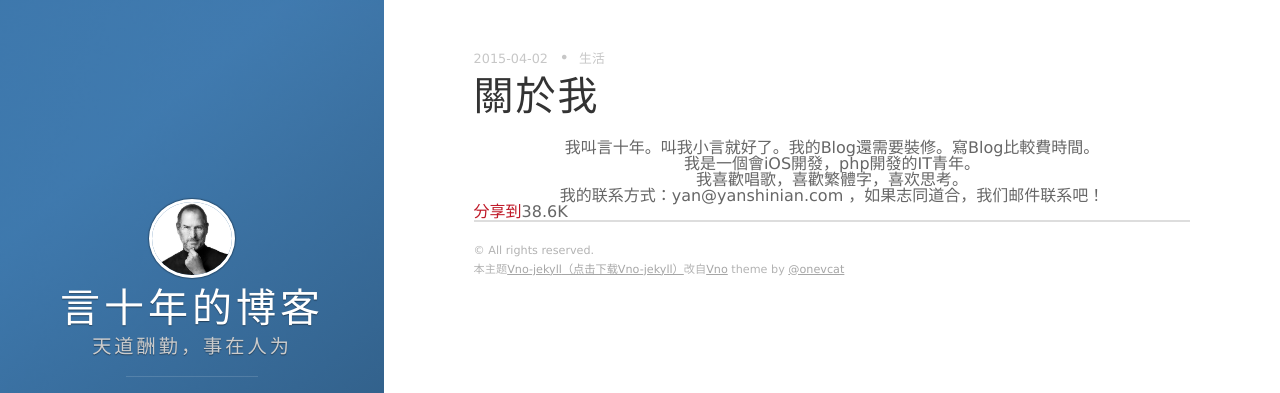
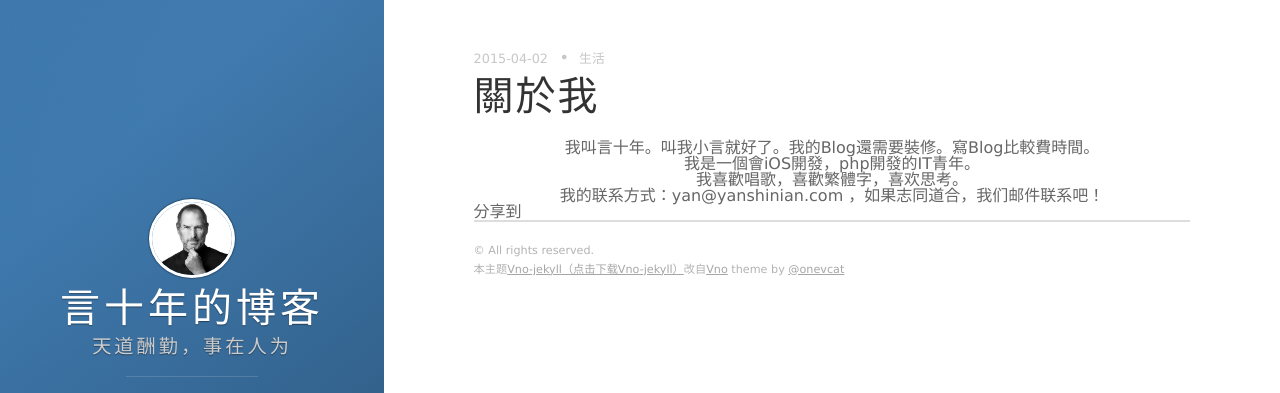
Before and after one commit to yanshinian/yanshinian.github.io, a Jekyll site: the page built from _posts/2015-04-02-aboutme.markdown, in a window 1280 px wide. Shown: the top 393 px of the page. Built offline with Jekyll 4.4.1, drawn with Linux system fonts in a browser that asks for light colours; nearby versions of some CDN libraries; Markdown is read by kramdown in place of the engine named in the settings; comment, search, counter and statistics services are not loaded.

Commit message:
添加分享插件

```diff
--- a/_includes/footer.html
+++ b/_includes/footer.html
@@ -1,8 +1,3 @@
-<!--添加分享插件-->
-    <div class="bshare-custom icon-medium"><div class="bsPromo bsPromo2"></div><a title="分享到" href="http://www.bShare.cn/" id="bshare-shareto" class="bshare-more">分享到</a><a title="分享到QQ空间" class="bshare-qzone" href="javascript:void(0);"></a><a title="分享到微信" class="bshare-weixin" href="javascript:void(0);"></a><a title="分享到新浪微博" class="bshare-sinaminiblog" href="javascript:void(0);"></a><a title="分享到QQ好友" class="bshare-qqim" href="javascript:void(0);"></a><a title="分享到复制网址" class="bshare-clipboard" href="javascript:void(0);"></a><a title="更多平台" class="bshare-more bshare-more-icon more-style-addthis"></a><span style="float: none;" class="BSHARE_COUNT bshare-share-count">38.6K</span></div><script type="text/javascript" charset="utf-8" src="http://static.bshare.cn/b/buttonLite.js#style=-1&amp;uuid=&amp;pophcol=2&amp;lang=zh"></script><script type="text/javascript" charset="utf-8" src="http://static.bshare.cn/b/bshareC0.js"></script>
-    <!--分享插件end-->
-
-
 <footer class="footer">
     <span class="footer__copyright">&copy; {{date format="YYYY"}}  All rights reserved.</span>
     <span class="footer__copyright">本主题<a href="https://github.com/onevcat/vno-jekyll">Vno-jekyll</a><a href="https://github.com/onevcat/vno-jekyll">（点击下载Vno-jekyll）</a>改自<a href="https://github.com/onevcat/vno">Vno</a> theme by <a href="http://im.onevcat.com">@onevcat</a></span>
--- a/_includes/post.html
+++ b/_includes/post.html
@@ -14,6 +14,16 @@
     </section>
 
   </article>
+  <!--添加分享插件-->
+    <div class="ds-share flat" data-thread-key="{{ page.url }}" data-title="{{ page.title }}" data-images="{{ site.BASE_PATH }}/avatar.png" data-content="{{ page.title }}" data-url="{{ site.BASE_PATH }}{{ page.url }}">
+    <div class="ds-share-aside-right">
+      <div class="ds-share-aside-inner">
+      </div>
+      <div class="ds-share-aside-toggle">分享到</div>
+    </div>
+</div>
+    <!--分享插件end-->
+
   <!-- 多说评论框 start -->
   <div class="ds-thread" data-thread-key="{{ page.url }}" data-title="{{ page.title }}" data-url="{{ site.BASE_PATH }}{{ page.url }}"></div>
 <!-- 多说评论框 end -->
```
